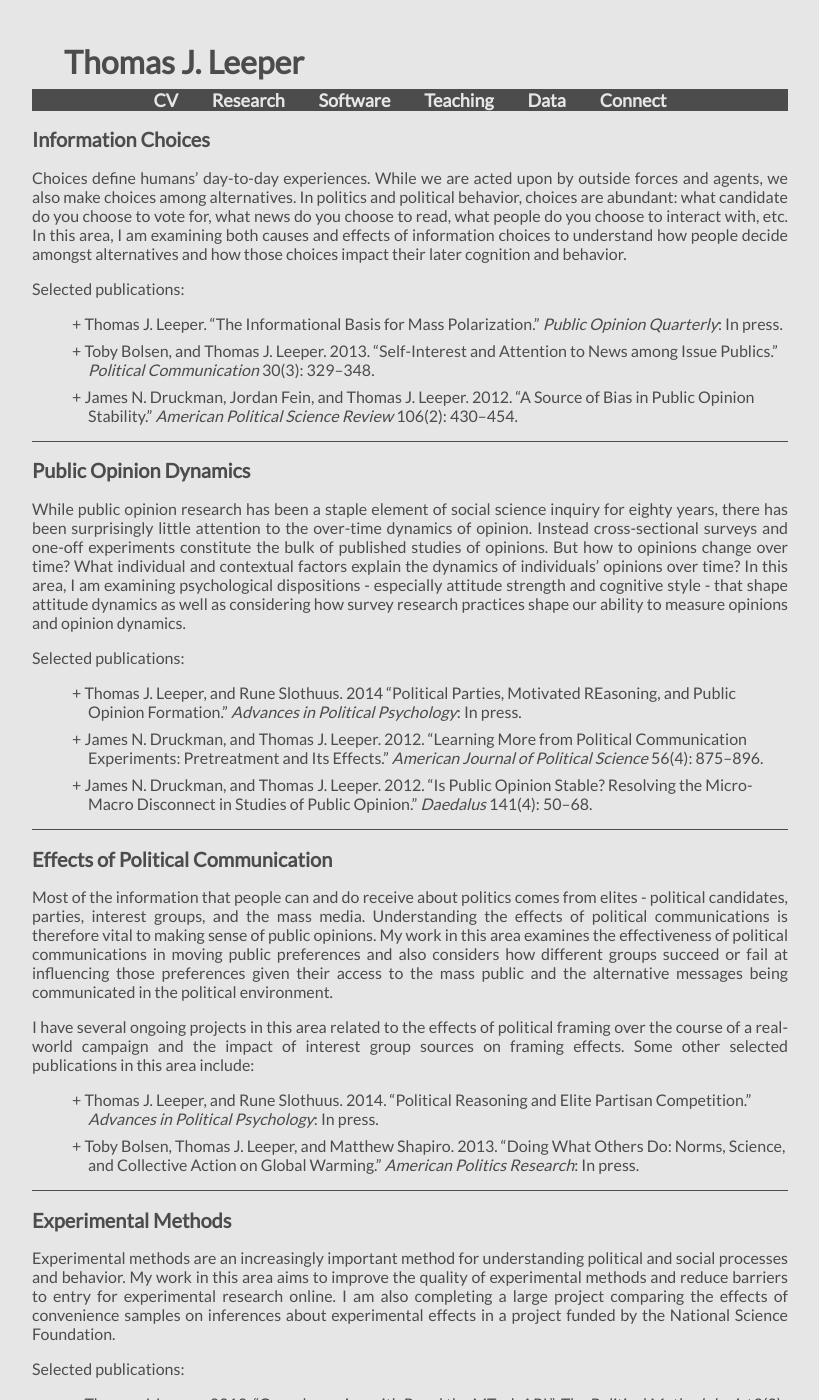
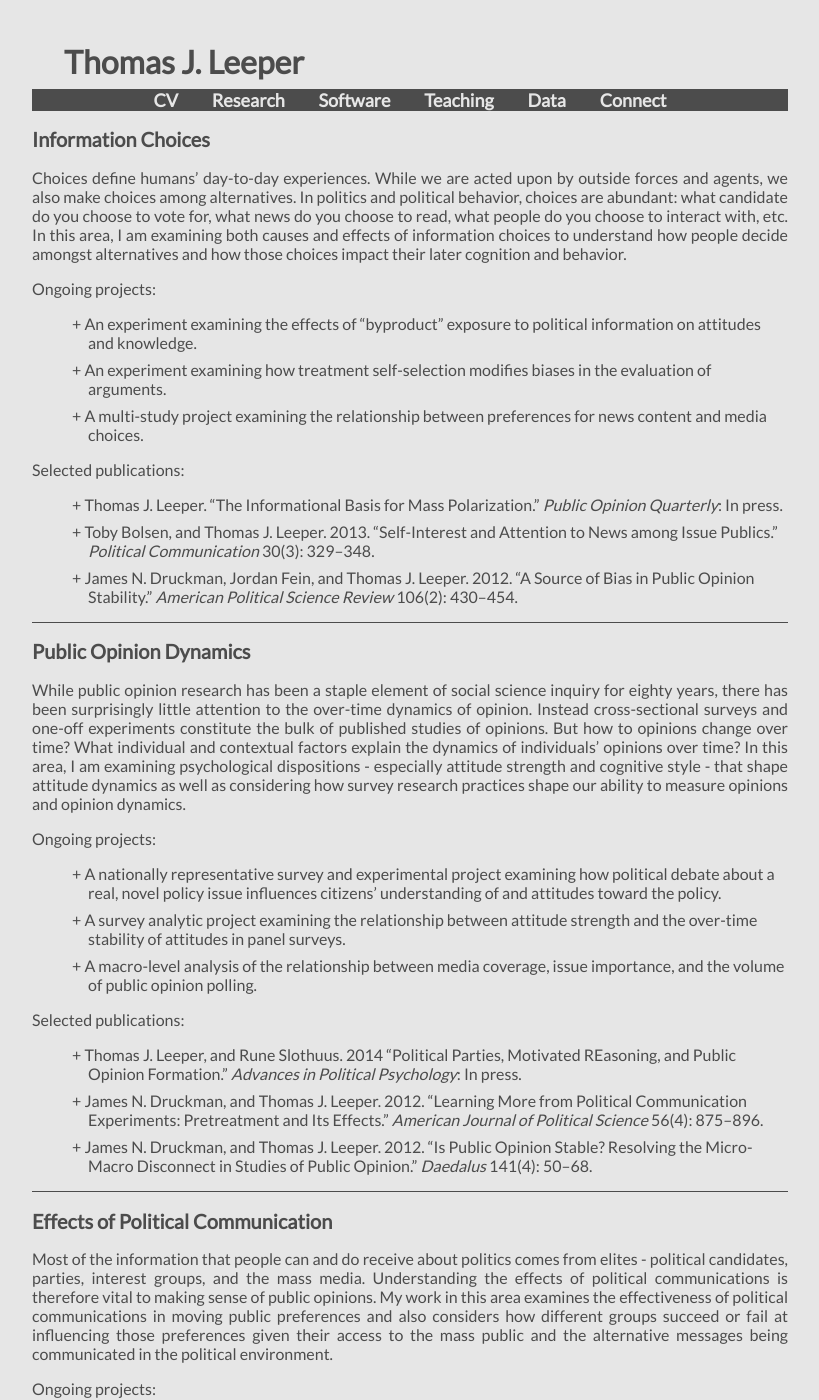
Before and after one commit to leeper/leeper.github.io, a Jekyll site: the page built from research.md, in a window 1280 px wide and 1400 px high. Shown: the whole window, without its empty margins (230-1049 px from the left). Built offline with Jekyll 4.4.1, drawn with Linux system fonts in a browser that asks for light colours; some of the changed text lies outside the part shown.

Commit message:
Update research.md

```diff
--- a/research.md
+++ b/research.md
@@ -3,10 +3,14 @@ layout: default
 title: Research - Thomas J. Leeper
 ---
 
-
 ## Information Choices ##
 
 Choices define humans' day-to-day experiences. While we are acted upon by outside forces and agents, we also make choices among alternatives. In politics and political behavior, choices are abundant: what candidate do you choose to vote for, what news do you choose to read, what people do you choose to interact with, etc. In this area, I am examining both causes and effects of information choices to understand how people decide amongst alternatives and how those choices impact their later cognition and behavior.
+
+Ongoing projects:
+* An experiment examining the effects of "byproduct" exposure to political information on attitudes and knowledge.
+* An experiment examining how treatment self-selection modifies biases in the evaluation of arguments.
+* A multi-study project examining the relationship between preferences for news content and media choices.
 
 Selected publications:
 
@@ -20,6 +24,11 @@ Selected publications:
 
 While public opinion research has been a staple element of social science inquiry for eighty years, there has been surprisingly little attention to the over-time dynamics of opinion. Instead cross-sectional surveys and one-off experiments constitute the bulk of published studies of opinions. But how to opinions change over time? What individual and contextual factors explain the dynamics of individuals' opinions over time? In this area, I am examining psychological dispositions - especially attitude strength and cognitive style - that shape attitude dynamics as well as considering how survey research practices shape our ability to measure opinions and opinion dynamics.
 
+Ongoing projects:
+* A nationally representative survey and experimental project examining how political debate about a real, novel policy issue influences citizens' understanding of and attitudes toward the policy.
+* A survey analytic project examining the relationship between attitude strength and the over-time stability of attitudes in panel surveys.
+* A macro-level analysis of the relationship between media coverage, issue importance, and the volume of public opinion polling.
+
 Selected publications:
 
 * Thomas J. Leeper, and Rune Slothuus. 2014 &ldquo;Political Parties, Motivated REasoning, and Public Opinion Formation.&rdquo; *Advances in Political Psychology*: In press.
@@ -32,7 +41,10 @@ Selected publications:
 
 Most of the information that people can and do receive about politics comes from elites - political candidates, parties, interest groups, and the mass media. Understanding the effects of political communications is therefore vital to making sense of public opinions. My work in this area examines the effectiveness of political communications in moving public preferences and also considers how different groups succeed or fail at influencing those preferences given their access to the mass public and the alternative messages being communicated in the political environment.
 
-I have several ongoing projects in this area related to the effects of political framing over the course of a real-world campaign and the impact of interest group sources on framing effects. Some other selected publications in this area include:
+Ongoing projects:
+* The above mentioned project examining the effects of political debate and issue framing over the course of a real-world political debate.
+
+Selected publications:
 
 * Thomas J. Leeper, and Rune Slothuus. 2014. &ldquo;Political Reasoning and Elite Partisan Competition.&rdquo; *Advances in Political Psychology*: In press.
 * Toby Bolsen, Thomas J. Leeper, and Matthew Shapiro. 2013. &ldquo;Doing What Others Do: Norms, Science, and Collective Action on Global Warming.&rdquo; *American Politics Research*: In press.
@@ -42,6 +54,9 @@ I have several ongoing projects in this area related to the effects of political
 ## Experimental Methods ##
 
 Experimental methods are an increasingly important method for understanding political and social processes and behavior. My work in this area aims to improve the quality of experimental methods and reduce barriers to entry for experimental research online. I am also completing a large project comparing the effects of convenience samples on inferences about experimental effects in a project funded by the National Science Foundation.
+
+Ongoing projects:
+* Joint work with [Kevin Mullinix](http://www.kevinmullinix.com/) testing the generalizability of experimental framing effects from convenience samples.
 
 Selected publications:
 
```
